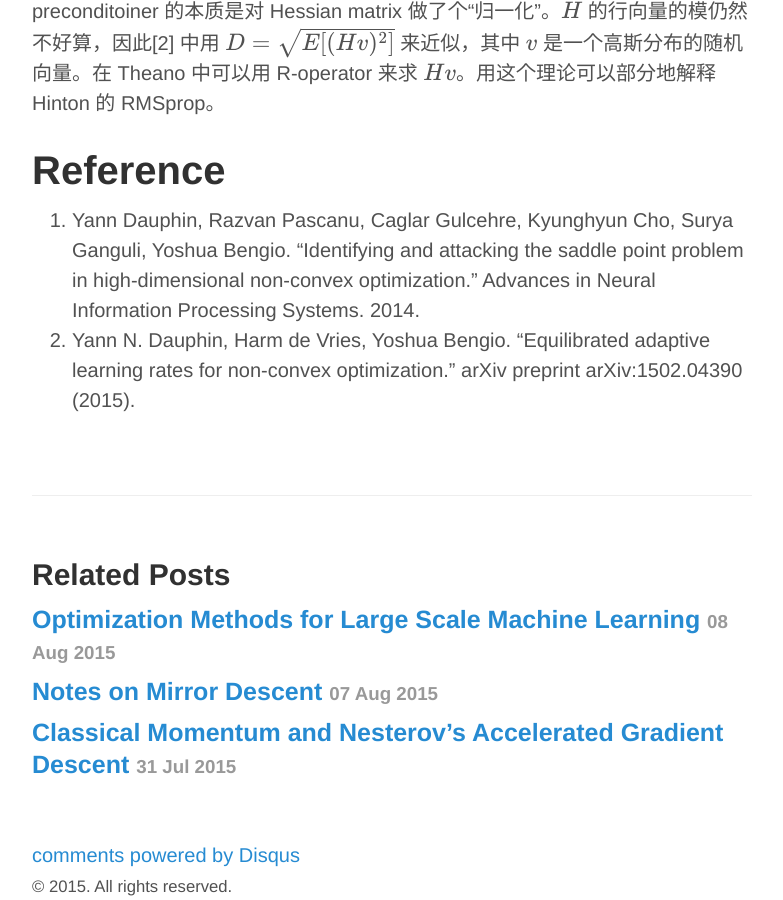
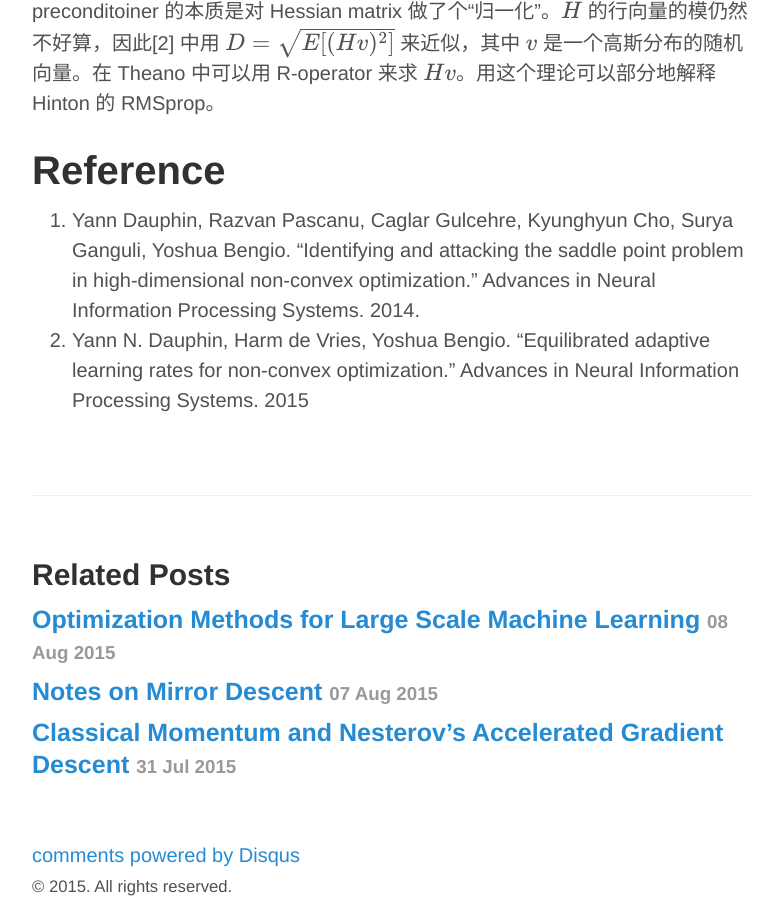
Before and after one commit to bjsc/cswhjiang.github.io, a Jekyll site: the page built from _posts/2015-09-10-escape-from-saddle-points.md, in a window 1280 px wide and 900 px high, scrolled down 2950 px. Shown: the whole window, without its empty margins (248-1031 px from the left). Built offline with Jekyll 4.4.1, drawn with Linux system fonts in a browser that asks for light colours; formulas are drawn with MathJax 3; comment, search, counter and statistics services are not loaded.

Commit message:
saddle points

```diff
--- a/_posts/2015-09-10-escape-from-saddle-points.md
+++ b/_posts/2015-09-10-escape-from-saddle-points.md
@@ -46,4 +46,4 @@ $$D = diag(|H|) \approx \sqrt{diag(H^2)}$$
 
 # Reference
 1. Yann Dauphin, Razvan Pascanu, Caglar Gulcehre, Kyunghyun Cho, Surya Ganguli, Yoshua Bengio. "Identifying and attacking the saddle point problem in high-dimensional non-convex optimization." Advances in Neural Information Processing Systems. 2014.
-2. Yann N. Dauphin, Harm de Vries, Yoshua Bengio. "Equilibrated adaptive learning rates for non-convex optimization." arXiv preprint arXiv:1502.04390 (2015).
+2. Yann N. Dauphin, Harm de Vries, Yoshua Bengio. "Equilibrated adaptive learning rates for non-convex optimization." Advances in Neural Information Processing Systems. 2015
```
